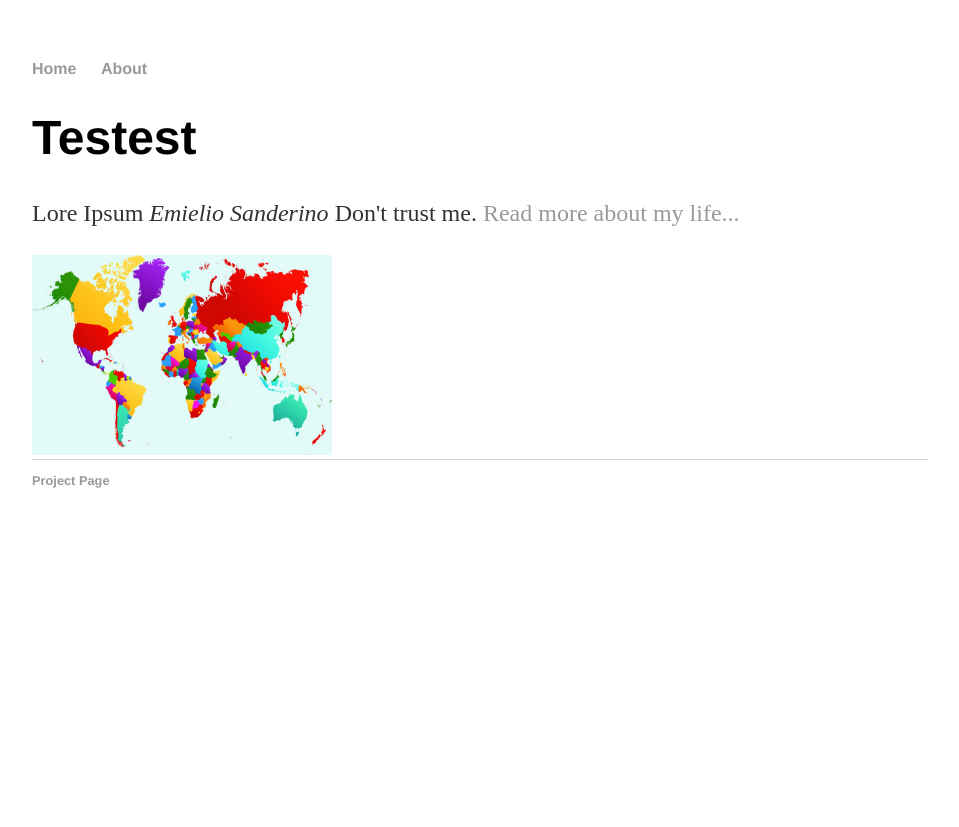
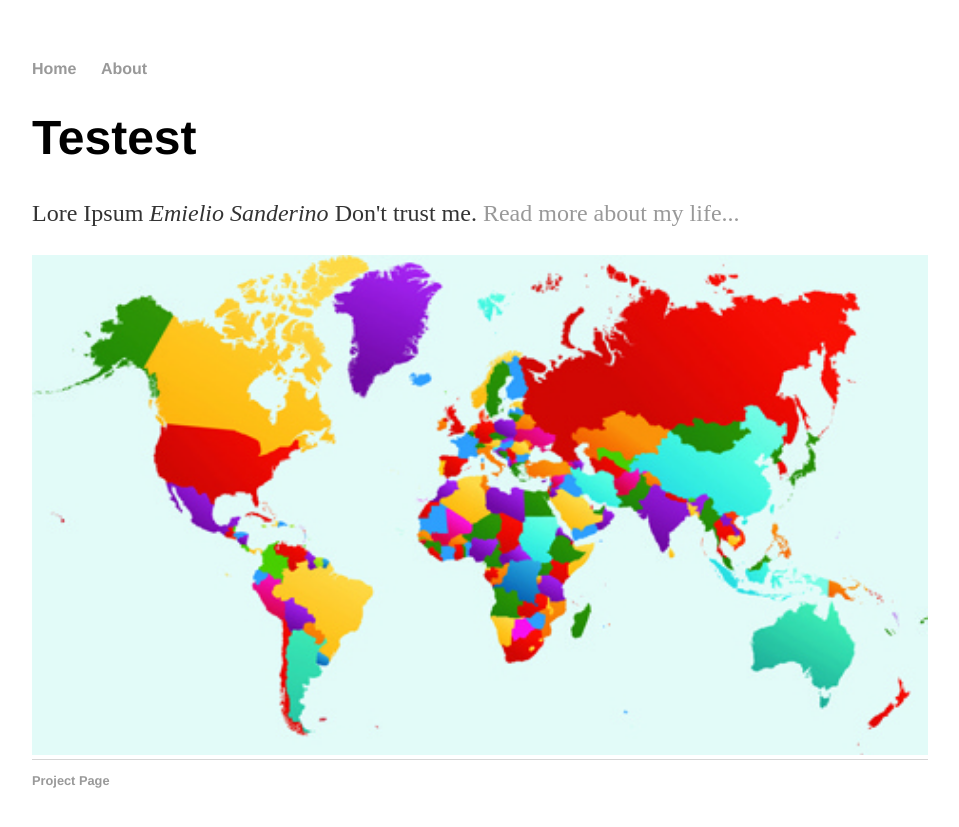
Before and after one commit to LucSkyvvalker/DAV33-KI2018, a Jekyll site: the page built from index.html, in a window 1280 px wide. Shown: the top 827 px of the page, without its empty margins (160-1119 px from the left). Built offline with Jekyll 4.4.1, drawn with Linux system fonts in a browser that asks for light colours.

Commit message:
update map

```diff
--- a/index.html
+++ b/index.html
@@ -7,7 +7,7 @@ name: Groep 33, DAV
 <p>Lore Ipsum <em> Emielio Sanderino</em> Don't trust me. <a href="/DAV33-KI2018/about">Read more about my life...</a></p>
 </div>
 <div class="foo">
-	<img src="worldmap.jpg" width="300" height="200" alt="world" usemap="#worldmap">
+	<img src="worldmap.jpg" width=100% height="500" alt="world" usemap="#worldmap">
 
 	<map name="worldmap">
 	  <area shape="rect" coords="0,0,82,126" alt="Sun" href="sun.htm">
```
